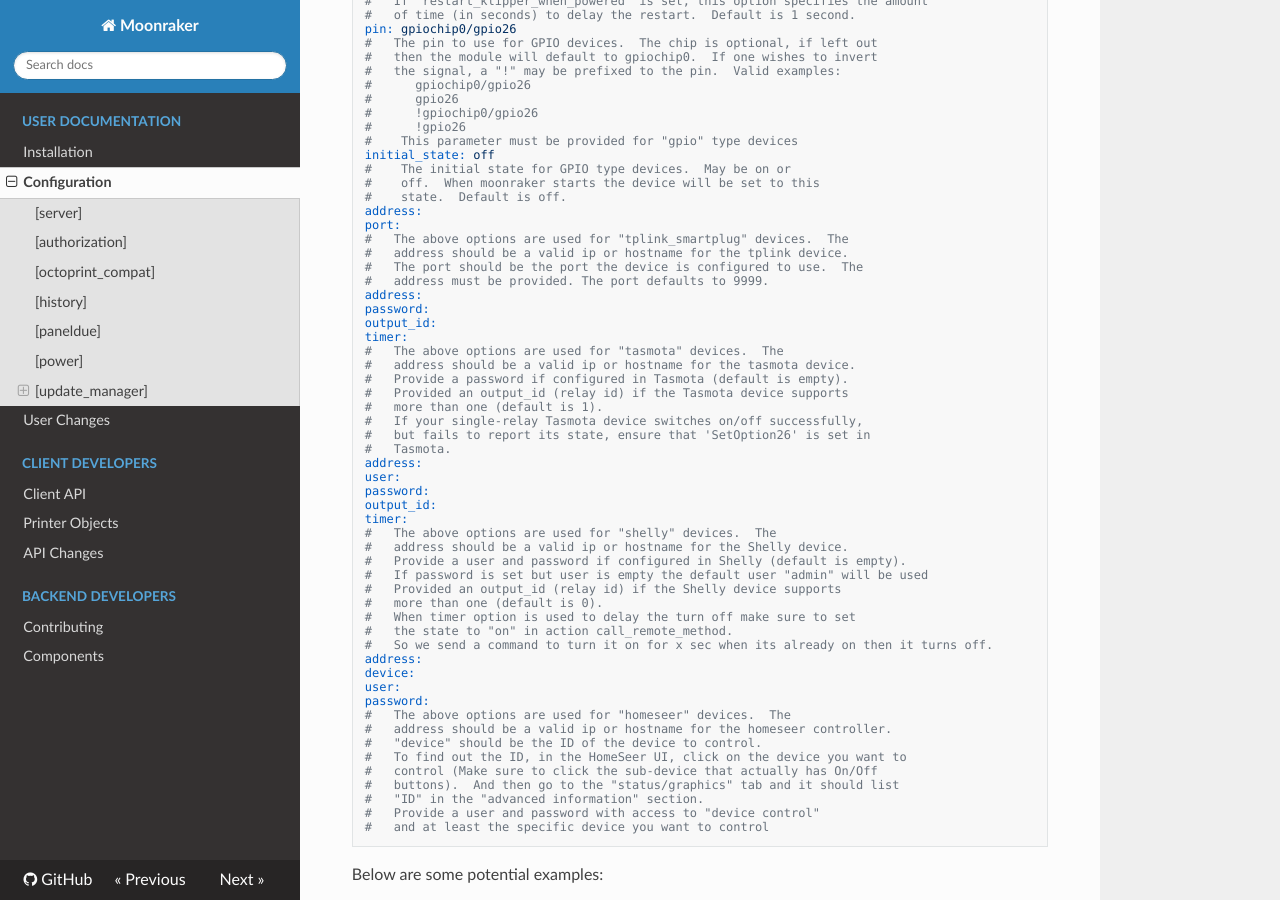
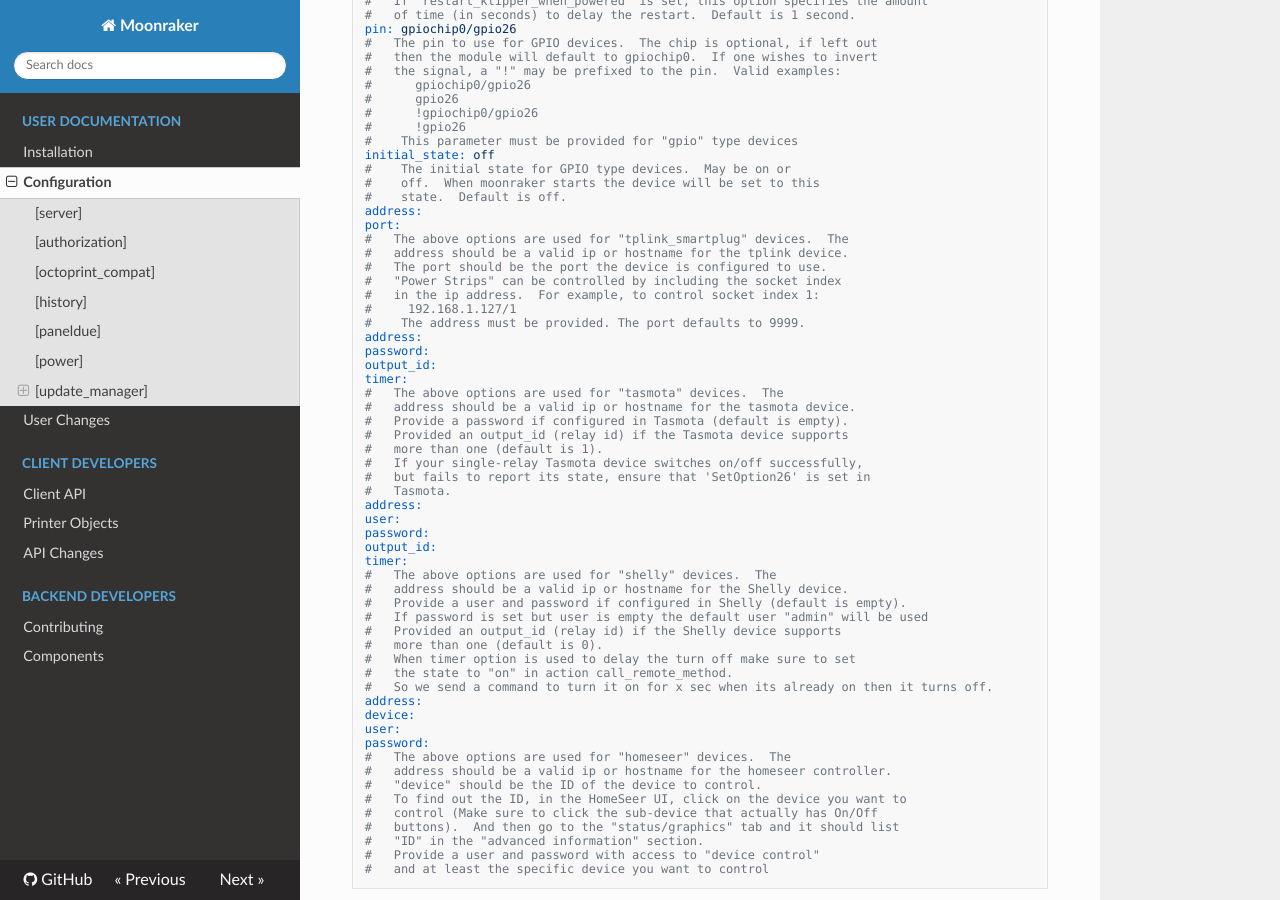
Before and after one commit to Marirossibn/moonraker, an MkDocs documentation site: the page built from docs/configuration.md, in a window 1280 px wide and 900 px high, scrolled down 3301 px. Built offline with MkDocs 1.6.1, drawn with Linux system fonts in a browser that asks for light colours; nearby versions of some CDN libraries.

Commit message:
docs:  Document "Kasa Power Strip" configuration
Signed-off-by:  Eric Callahan <arksine.code@gmail.com>

```diff
--- a/docs/configuration.md
+++ b/docs/configuration.md
@@ -213,8 +213,11 @@ address:
 port:
 #   The above options are used for "tplink_smartplug" devices.  The
 #   address should be a valid ip or hostname for the tplink device.
-#   The port should be the port the device is configured to use.  The
-#   address must be provided. The port defaults to 9999.
+#   The port should be the port the device is configured to use.
+#   "Power Strips" can be controlled by including the socket index
+#   in the ip address.  For example, to control socket index 1:
+#     192.168.1.127/1
+#    The address must be provided. The port defaults to 9999.
 address:
 password:
 output_id:
```
